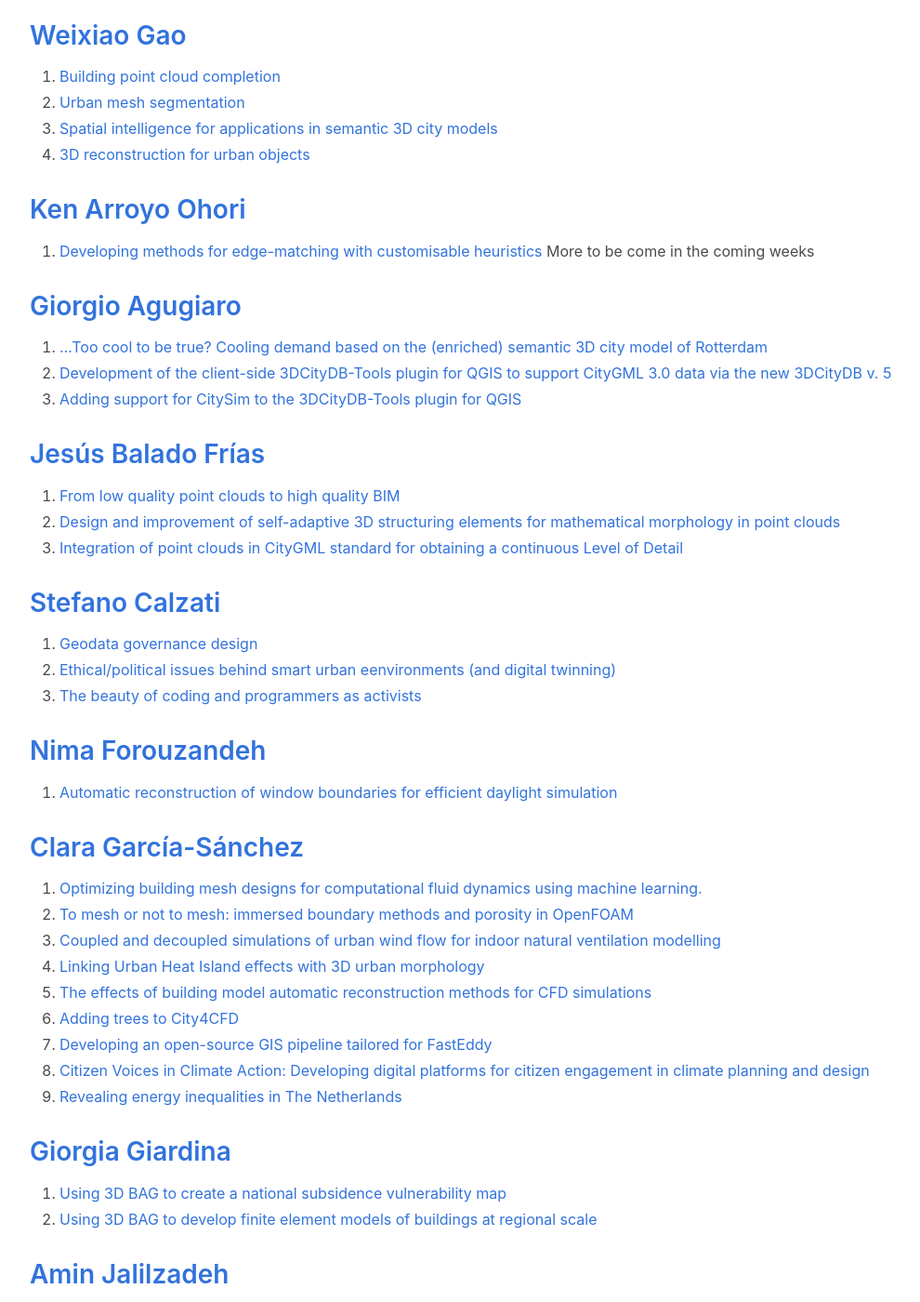
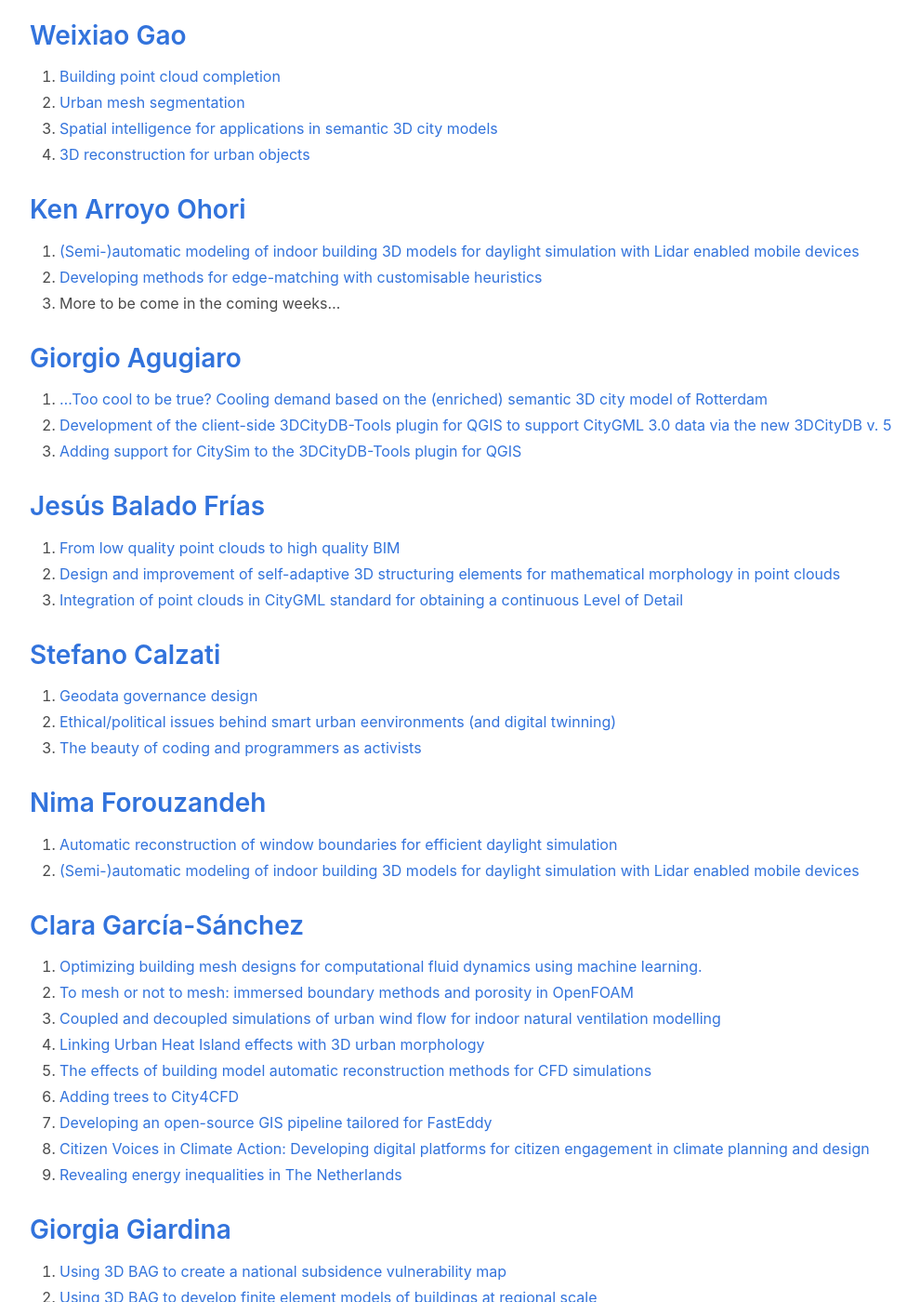
Before and after one commit to tudelft3d/geo2020, a Jekyll site: the page built from potentialtopics/index.md, in a window 1280 px wide and 1400 px high, scrolled down 1071 px. Shown: the whole window at 93% size, without its empty margins (32-1022 px from the left). Built offline with Jekyll 4.4.1, drawn with Linux system fonts in a browser that asks for light colours; nearby versions of some CDN libraries.

Commit message:
add topic with Nima

```diff
--- a/potentialtopics/index.md
+++ b/potentialtopics/index.md
@@ -37,8 +37,9 @@ permalink: /potentialtopics/
 
 
 ## [Ken Arroyo Ohori](https://3d.bk.tudelft.nl/ken/)
+1. [(Semi-)automatic modeling of indoor building 3D models for daylight simulation with Lidar enabled mobile devices](https://3d.bk.tudelft.nl/education/msctopics/#semi-automatic-modeling-of-indoor-building-3d-models-for-daylight-simulation-with-lidar-enabled-mobile-devices)
 1. [Developing methods for edge-matching with customisable heuristics](https://3d.bk.tudelft.nl/education/msctopics/#developing-methods-for-edge-matching-with-customisable-heuristics-geometric-topological-and-semantic)
-More to be come in the coming weeks
+1. More to be come in the coming weeks...
 
 ## [Giorgio Agugiaro](https://3d.bk.tudelft.nl/gagugiaro/)
  1. [...Too cool to be true? Cooling demand based on the (enriched) semantic 3D city model of Rotterdam](https://3d.bk.tudelft.nl/education/msctopics/#too-cool-to-be-true-cooling-demand-based-on-the-enriched-semantic-3d-city-model-of-rotterdam)
@@ -60,6 +61,7 @@ More to be come in the coming weeks
 
 ## [Nima Forouzandeh]([https://www.tudelft.nl/en/staff/f.m.welledonker/](https://www.tudelft.nl/staff/n.forouzandeh/?cHash=0eff827e919ebe7ba656d3542c3dcc42))
 1. [Automatic reconstruction of window boundaries for efficient daylight simulation](https://3d.bk.tudelft.nl/education/msctopics/#automatic-reconstruction-of-window-boundaries-for-efficient-daylight-simulation)
+1. [(Semi-)automatic modeling of indoor building 3D models for daylight simulation with Lidar enabled mobile devices](https://3d.bk.tudelft.nl/education/msctopics/#semi-automatic-modeling-of-indoor-building-3d-models-for-daylight-simulation-with-lidar-enabled-mobile-devices)
 
 ## [Clara García-Sánchez](https://3d.bk.tudelft.nl/gsclara/)
 1. [Optimizing building mesh designs for computational fluid dynamics using machine learning.](https://3d.bk.tudelft.nl/education/msctopics/#optimizing-building-mesh-designs-for-computational-fluid-dynamics-using-machine-learning)
```
